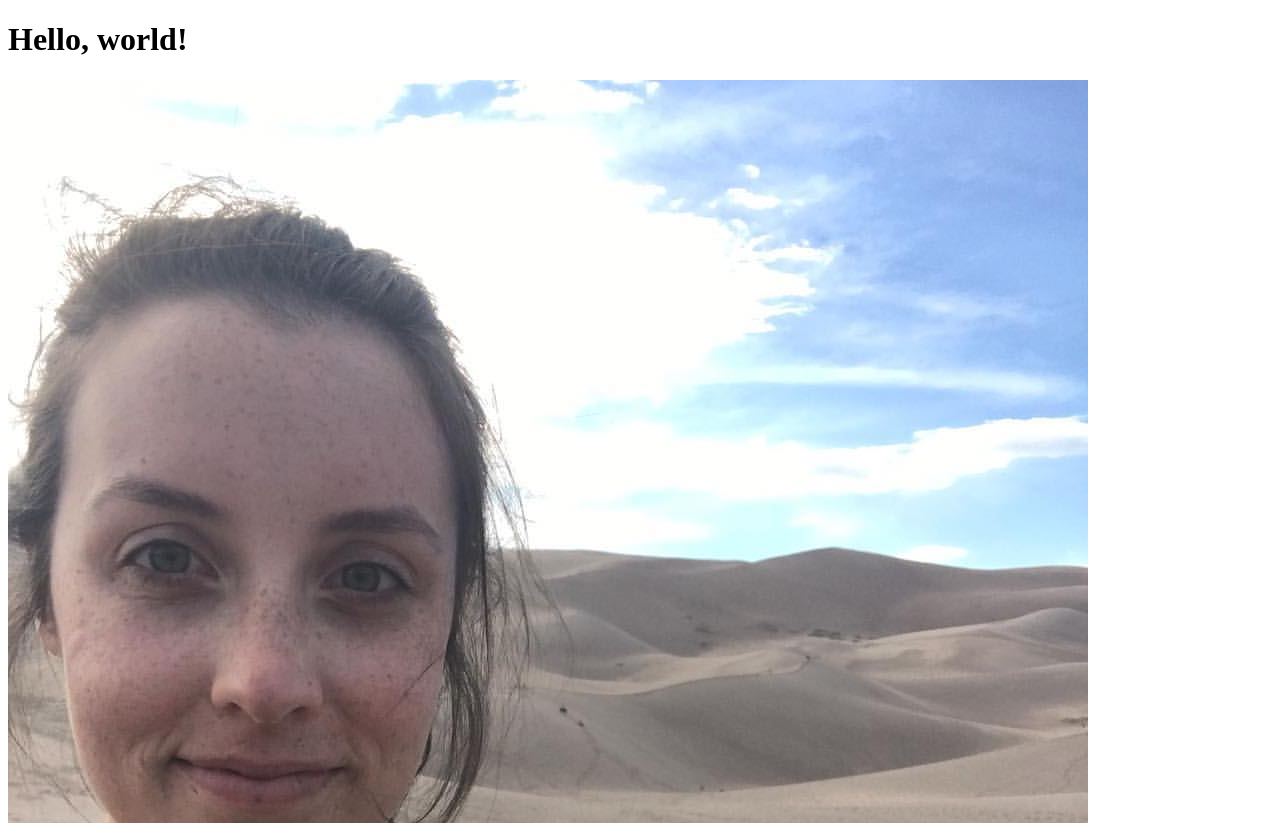
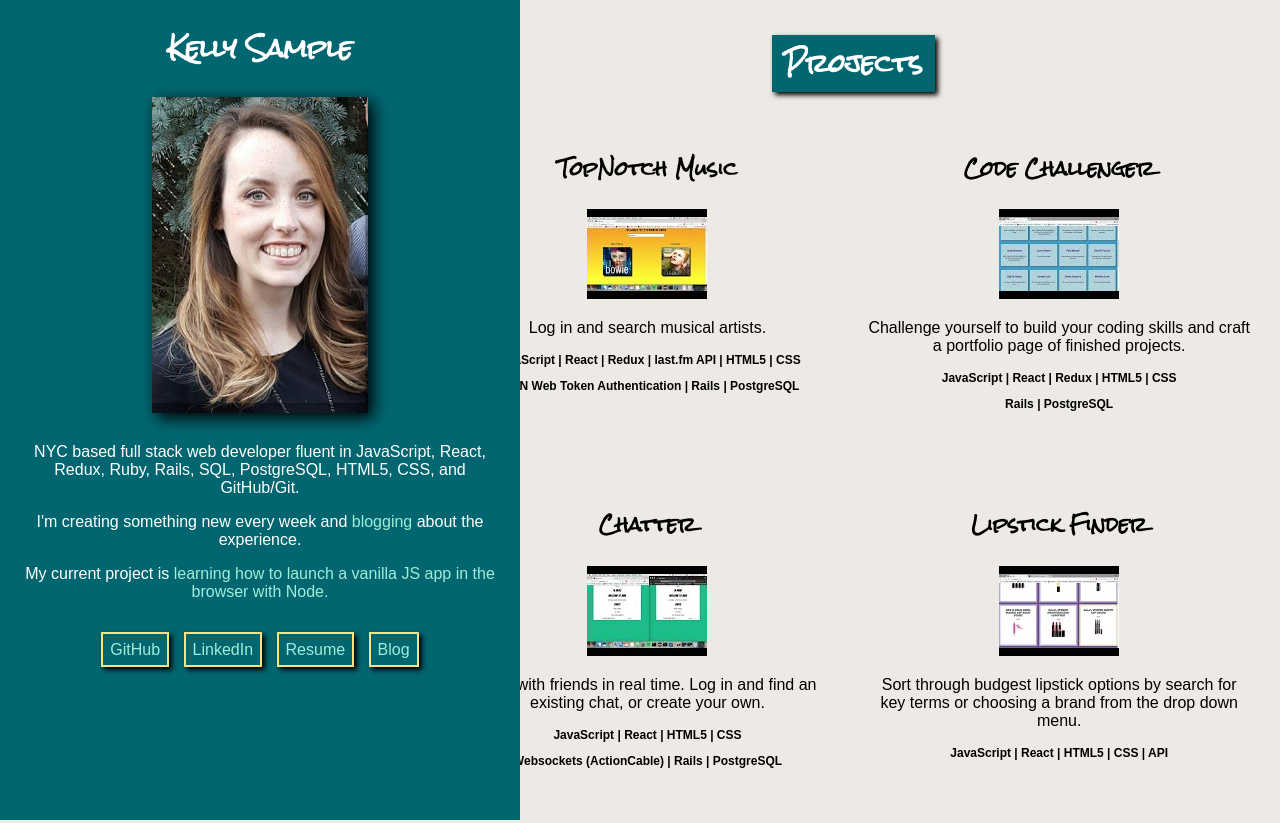
Before and after one commit to KellyStamps/KellyStamps.github.io, a plain HTML site: page index.html in a window 1280 px wide. Shown: the top 823 px of the page. Drawn offline with Linux system fonts and the light colour scheme.

Commit message:
built out sidebar and main projects section

```diff
--- a/app.css
+++ b/app.css
@@ -1,5 +1,12 @@
-body {
+html, body {
+  margin: 0;
+  padding: 0;
+  font-family: "Arial";
+  background-color: #edeae5;
+}
 
+h2, h3 {
+  font-family: 'Rock Salt', sans-serif;
 }
 
 #main {
@@ -8,7 +15,70 @@ body {
 }
 
 #side {
+  grid-column: 1/2;
+  position: fixed;
+  height: 100vh;
+  width: 60vh;
+  padding: 0px 20px 20px 20px;
+  text-align: center;
+  background-color: #026670;
+  color: white;
+}
+
+.link {
+  text-decoration: none;
+  color: #9fedd7;
+}
+
+.link:hover {
+  cursor: pointer;
+}
+
+#buttons {
+  margin-top: 40px;
+}
+
+.button {
+  text-decoration: none;
+  padding: 7px;
+  margin: 5px;
+  color: #9fedd7;
+  border: 2px solid #fce181;
+  box-shadow: 3px 3px 5px black;
+}
+
+#headshot {
+  width: 45%;
+  margin: 0px 10px 10px 10px;
+  box-shadow: 5px 5px 15px black;
+}
+
+#rest {
+  grid-column: 2/4;
+  display: grid;
+  grid-template-columns: 1fr 1fr;
+  grid-gap: 10px;
+  height: 100vh;
+  text-align: center;
+  padding: 20px;
+  margin-bottom: 40px;
+}
+
+#rest h2 {
+  grid-column: 1/3;
+  width: 20%;
+  background-color: #026670;
+  color: white;
+  margin: auto;
+  box-shadow: 3px 3px 5px black;
+}
+
+.project {
   grid-column: 1fr;
-  position: fixed;
-  background-color: pink;
+  padding: 10px;
 }
+
+.descrip {
+  font-size: 12px;
+  font-weight: bold;
+}
--- a/index.html
+++ b/index.html
@@ -2,15 +2,66 @@
 <html>
 
   <head>
-    <link rel="stylesheet" type="text/css" src="app.css">
+    <link rel="stylesheet" type="text/css" href="app.css">
+    <link href="https://fonts.googleapis.com/css?family=Montserrat|Alegreya+Sans+SC|Rock+Salt" rel="stylesheet">
   </head>
 
   <body>
     <div id="main">
+
       <div id="side">
-        <h1>Hello, world!</h1>
-        <img src="../img/sand_dunes.jpg"/>
+        <h2>Kelly Sample</h2>
+        <img id="headshot" src="./img/HeadShot.png"/>
+        <p>NYC based full stack web developer fluent in JavaScript, React, Redux, Ruby, Rails, SQL, PostgreSQL, HTML5, CSS, and GitHub/Git. </p>
+        <p>I'm creating something new every week and <a href="https://medium.com/@kellydsample" class="link" target="_blank"> blogging</a> about the experience. </p>
+        <p>My current project is <a href="https://medium.com/@kellydsample/challenge-3-run-a-vanilla-js-project-in-your-browser-with-node-791e124aa2c6" class="link" target="_blank">learning how to launch a vanilla JS app in the browser with Node.</a></p>
+
+        <div id="buttons">
+          <a target="_blank" class="button" href="https://github.com/KellyStamps">GitHub</a>
+          <a target="_blank" class="button" href="https://www.linkedin.com/in/kellysample/">LinkedIn</a>
+          <a target="_blank" class="button" href="https://docs.google.com/document/d/1ZYI0n5Ed-Q75d12eM0oB76BBmxkafD_oy4F5JIdsjh0/edit?usp=sharing">Resume</a>
+          <a target="_blank" class="button" href="https://medium.com/@kellydsample">Blog</a>
+        </div>
+
       </div>
+
+      <div id="rest">
+
+        <h2>Projects</h2>
+
+        <div class="project">
+         <h3>TopNotch Music</h3>
+         <a href="https://youtu.be/A1Jgbm9Jl9E" target="_blank"> <img src="./img/topnotchscreenshot.jpg"></a>
+         <p>Log in and search musical artists.</p>
+         <p class="descrip">JavaScript | React | Redux | last.fm API | HTML5 | CSS </p>
+         <p class="descrip">JSON Web Token Authentication | Rails | PostgreSQL</p>
+        </div>
+
+        <div class="project">
+          <h3>Code Challenger</h3>
+          <a href="https://youtu.be/pus0LMkY-4U" target="_blank"> <img src="./img/codechalldemothumb.jpg"></a>
+          <p>Challenge yourself to build your coding skills and craft a portfolio page of finished projects.</p>
+          <p class="descrip">JavaScript | React | Redux | HTML5 | CSS </p>
+          <p class="descrip"> Rails | PostgreSQL</p>
+        </div>
+
+        <div class="project">
+          <h3>Chatter</h3>
+          <a href="https://youtu.be/6lECuoTIYco" target="_blank"> <img src="./img/chatterthumb.jpg"></a>
+          <p>Chat with friends in real time. Log in and find an existing chat, or create your own.</p>
+          <p class="descrip">JavaScript | React | HTML5 | CSS</p>
+          <p class="descrip">Websockets (ActionCable) | Rails | PostgreSQL</p>
+        </div>
+
+        <div class="project">
+          <h3>Lipstick Finder</h3>
+          <a href="https://youtu.be/Riu_P4xfWLU" target="_blank"> <img src="./img/lipstickthumb.jpg"></a>
+          <p>Sort through budgest lipstick options by search for key terms or choosing a brand from the drop down menu.</p>
+          <p class="descrip">JavaScript | React | HTML5 | CSS | API </p>
+        </div>
+
+      </div>
+
     </div>
   </body>
 
```
Also changed, not shown: img/HeadShot.png (added), img/chatterthumb.jpg (added), img/codechalldemothumb.jpg (added), img/lipstickthumb.jpg (added), img/topnotchscreenshot.jpg (added).
